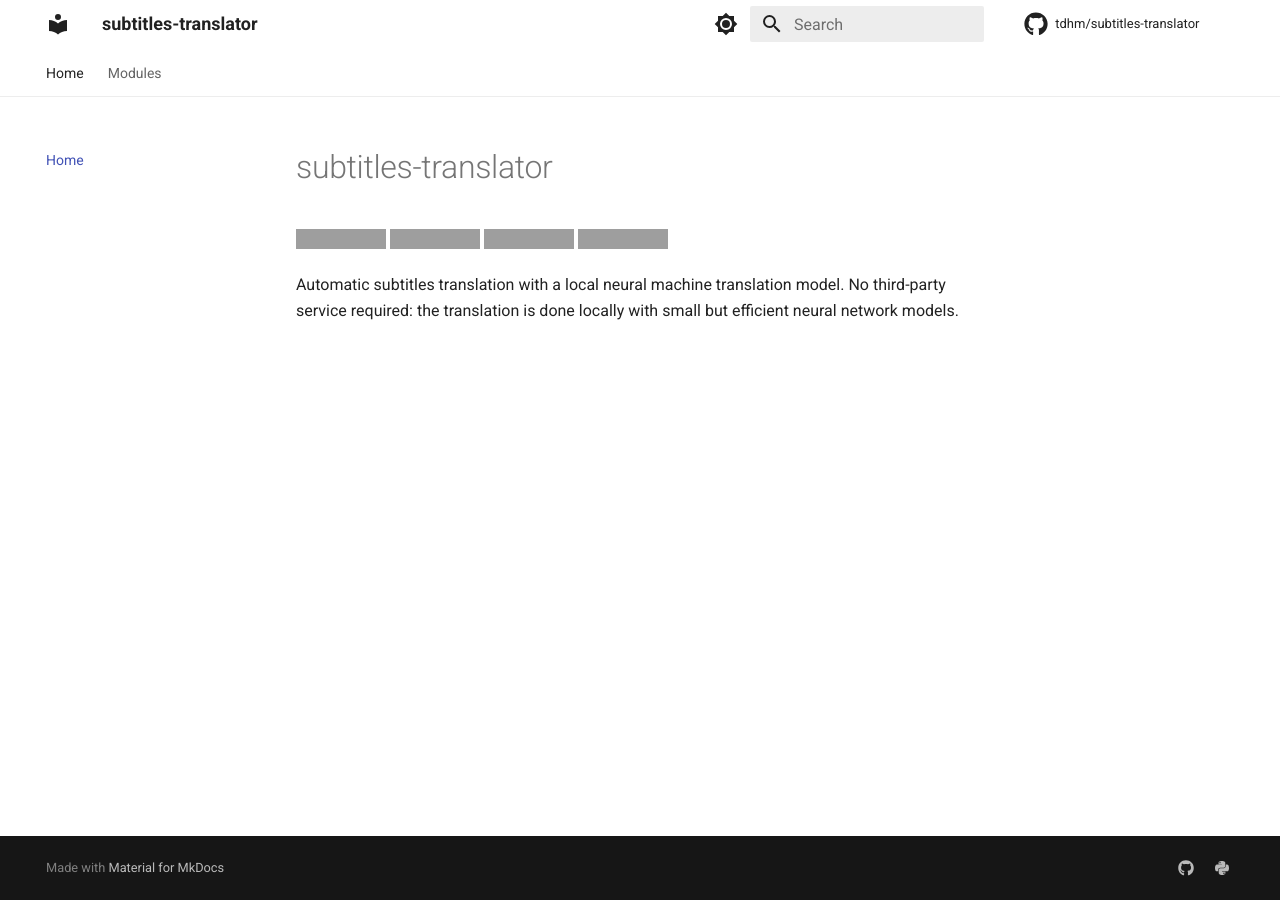
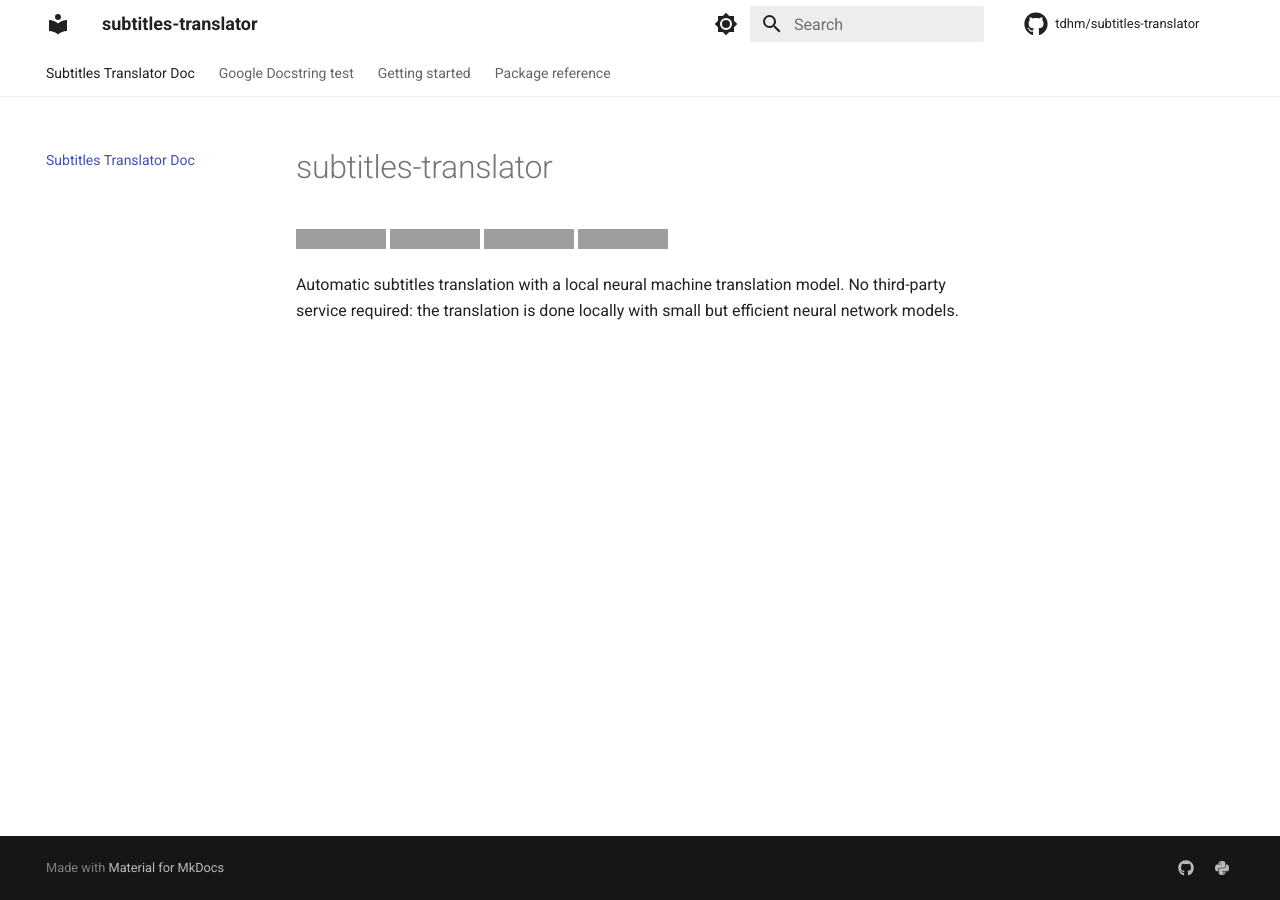
Before and after one commit to TDHM/Subtitles-Translator, an MkDocs documentation site: the page built from docs/index.md, in a window 1280 px wide, cut to the strip 0-900 px from the top of the page. Built offline with MkDocs 1.6.1 and Material for MkDocs 9.7.7, drawn with Linux system fonts in a browser that asks for light colours; comment, search, counter and statistics services are not loaded; grey boxes are pictures that could not be loaded.

Commit message:
Improve docstrings

```diff
--- a/mkdocs.yml
+++ b/mkdocs.yml
@@ -6,15 +6,21 @@ edit_uri: edit/main/docs/
 repo_name: tdhm/subtitles-translator
 
 nav:
-  - Home: index.md
-  - Modules: modules.md
+  - Subtitles Translator Doc: index.md
+  - Google Docstring test: google_docstring.md
+  - Getting started:
+      - Installation: installation.md
+      - How-to guide: how_to.md
+  - Package reference:
+      - Subtitles Class: subtitles_reference.md
+      - Translator Class: translator_reference.md
+      - FFmpeg utils: ffmpeg_utils_reference.md
+
 plugins:
   - search
   - mkdocstrings:
       handlers:
         python:
-            options:
-              docstring_style: numpy
             setup_commands:
                 - import sys
                 - sys.path.append('../')
```
Also changed, not shown: README.md (+4 -0 lines), docs/ffmpeg_utils_reference.md (added, +1 -0 lines), docs/how_to.md (added, +10 -0 lines), docs/installation.md (added, +20 -0 lines), docs/modules.md (deleted, +0 -11 lines), docs/subtitles_reference.md (added, +1 -0 lines), docs/translator_reference.md (added, +1 -0 lines), 3 other files.
